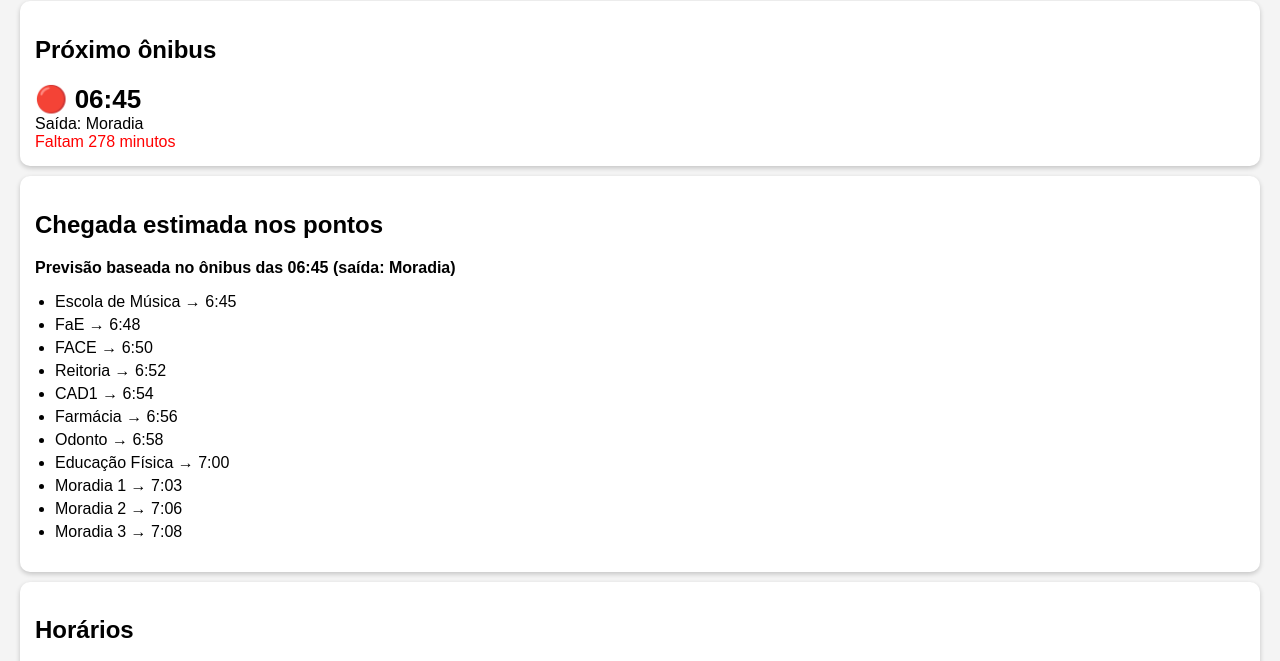
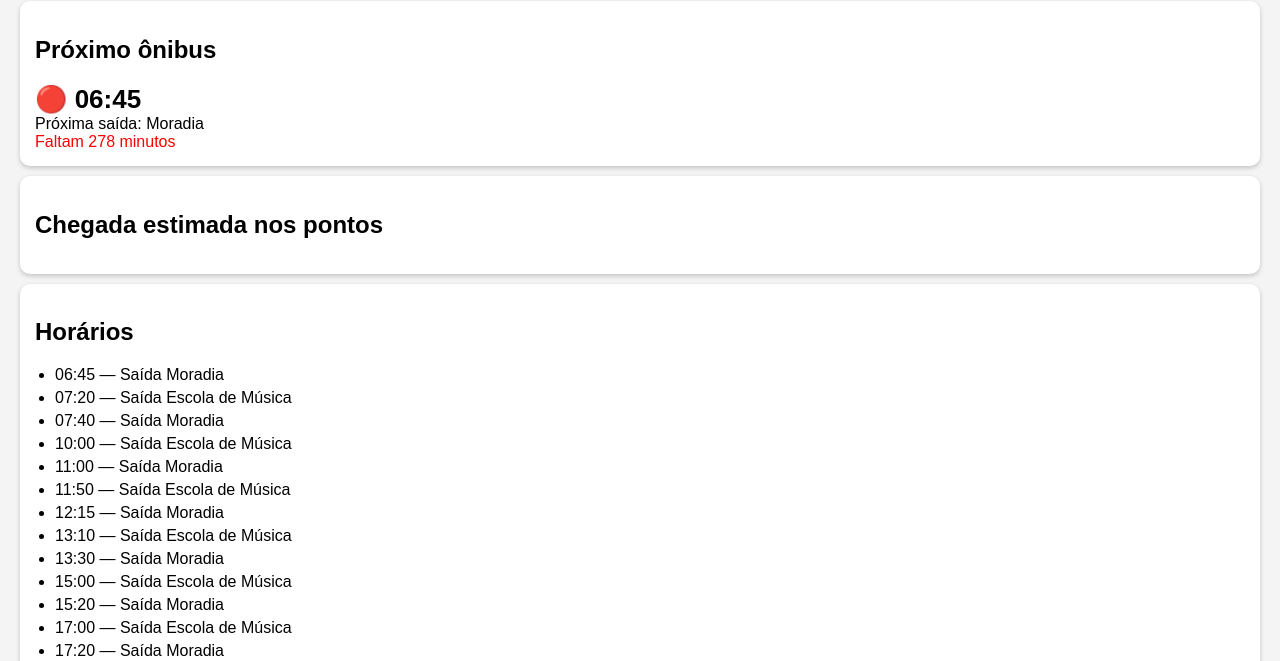
Before and after one commit to daniliocs/onibus-ufmg, a plain HTML site: page index.html in a window 1280 px wide. Shown: the part 80-741 px from the top of the page. Drawn offline with Linux system fonts and the light colour scheme.

Commit message:
Refactor atualizar function for better clarity

```diff
--- a/index.html
+++ b/index.html
@@ -164,55 +164,62 @@ lista.appendChild(li);
 function atualizar(){
 
 let agora=new Date();
+let atualMin=agora.getHours()*60+agora.getMinutes();
 
-let atualMin=agora.getHours()*60+agora.getMinutes();
+let proximo=null;
+let ultimo=null;
 
 for(let h of horarios){
 
 let p=h.hora.split(":");
-
 let min=parseInt(p[0])*60+parseInt(p[1]);
 
-if(min>atualMin){
+if(min>atualMin && !proximo){
+proximo={...h,min};
+}
 
-let falta=min-atualMin;
+if(min<=atualMin){
+ultimo={...h,min};
+}
+
+}
+
+if(proximo){
+
+let falta=proximo.min-atualMin;
 
 let cor="vermelho";
-
 let icon="🔴";
 
 if(falta<8){
-
 cor="verde";
 icon="🟢";
-
 }else if(falta<15){
-
 cor="amarelo";
 icon="🟡";
+}
+
+document.getElementById("proximo").innerHTML=
+icon+" "+proximo.hora;
+
+document.getElementById("origem").innerText=
+"Próxima saída: "+proximo.origem;
+
+document.getElementById("tempo").className=cor;
+document.getElementById("tempo").innerText=
+"Faltam "+falta+" minutos";
 
 }
 
-document.getElementById("proximo").innerHTML=
-icon+" "+h.hora;
+if(ultimo){
 
-document.getElementById("origem").innerText=
-"Saída: "+h.origem;
-
-document.getElementById("tempo").className=cor;
-
-document.getElementById("tempo").innerText=
-"Faltam "+falta+" minutos";
-
-mostrarChegadas(min, h.origem, h.hora);
-
-return;
+mostrarChegadas(ultimo.min, ultimo.origem, ultimo.hora);
 
 }
 
 }
 
-}
+
 
 function mostrarChegadas(saida, origem, hora){
 
```
